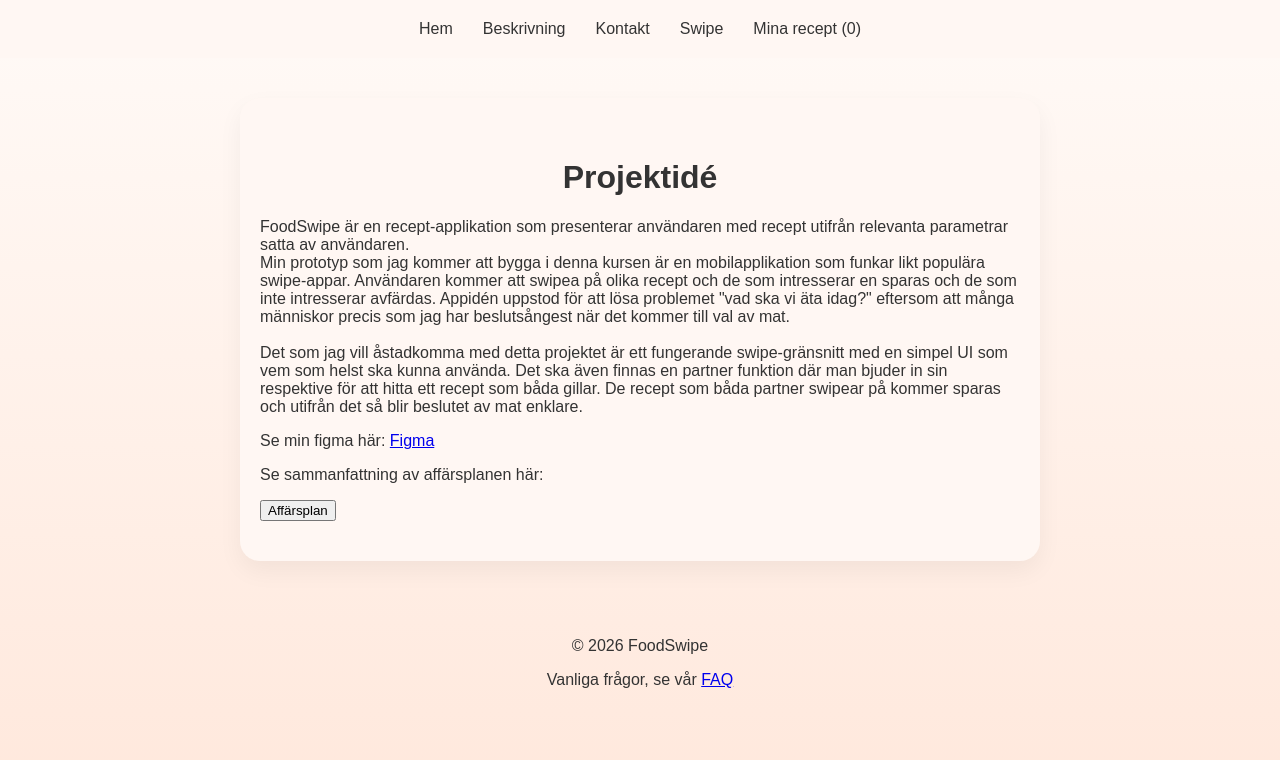
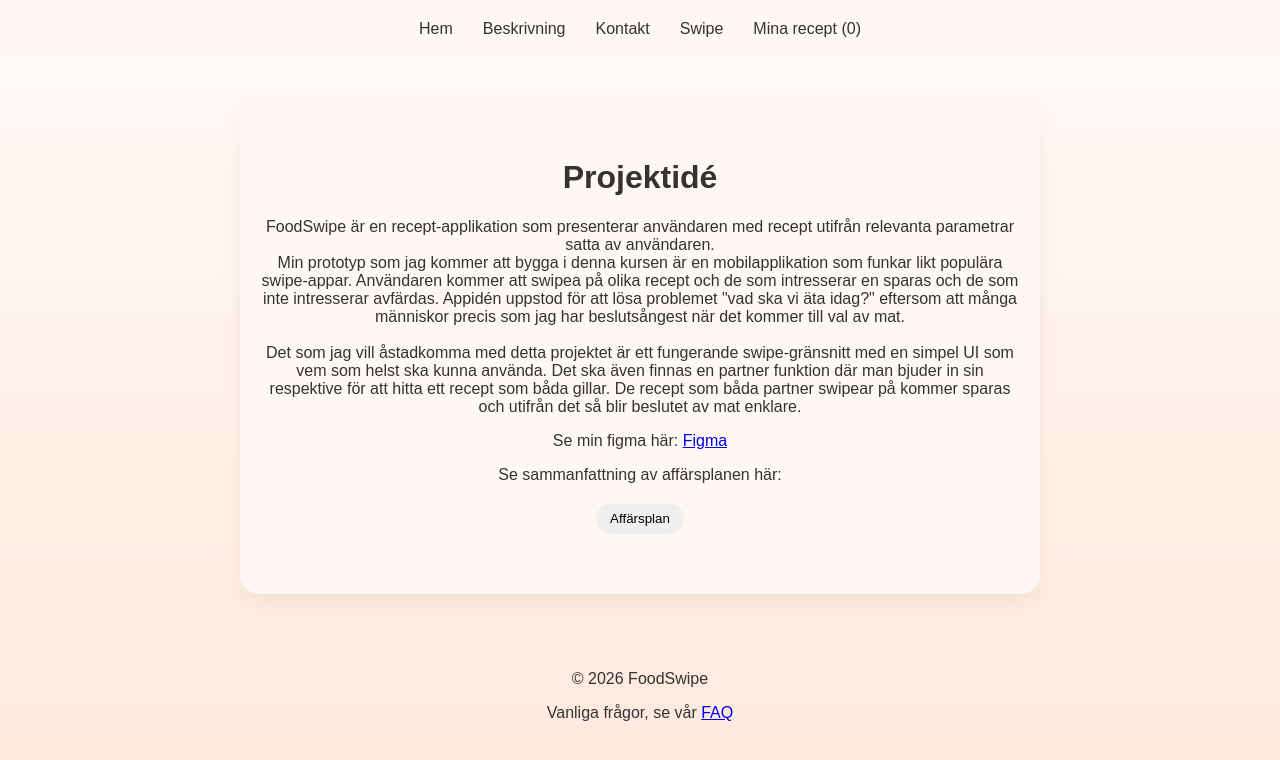
Before and after one commit to C-friberg/FoodSwipe, a React (Vite) app: page /about in a window 1280 px wide. Shown: the top 760 px of the page. Built offline with nearby package versions, Linux system fonts and the light colour scheme.

Commit message:
final css touches

```diff
--- a/src/App.css
+++ b/src/App.css
@@ -11,7 +11,7 @@
   color: var(--text);
 }
 
-h1, h2 {
+h1, h2, p {
   text-align: center;
 }
 
@@ -62,17 +62,21 @@
   border: 8px solid black;
 }
 
-.navBtn {
+.navBtn, .summary-btn {
   height: 30px;
   border-radius: 20px;
   border: none;
   padding: 0 14px;
   cursor: pointer;
+  text-align: center;
+  display: block;
+  margin: 20px auto;
 }
 
 .navBtn:hover {
   background-color: lightgray;
 }
+
 
 .recipe-card {
   max-width: 350px;
--- a/src/components/About.tsx
+++ b/src/components/About.tsx
@@ -28,12 +28,12 @@
         </p>
         <p>Se min figma här: <a href={figmaLink} target = "_blank">Figma</a></p>
         <p>Se sammanfattning av affärsplanen här:  </p>
-        <button onClick = {() => setShowSummary(true)}>Affärsplan </button>
+        <button className="summary-btn" onClick = {() => setShowSummary(true)}>Affärsplan </button>
         </>
         ) : (
             <>
                 <Summary />
-                <button onClick = {() => setShowSummary(false)}>
+                <button className="summary-btn" onClick = {() => setShowSummary(false)}>
                     Tillbaka
                 </button>
             </>
```
